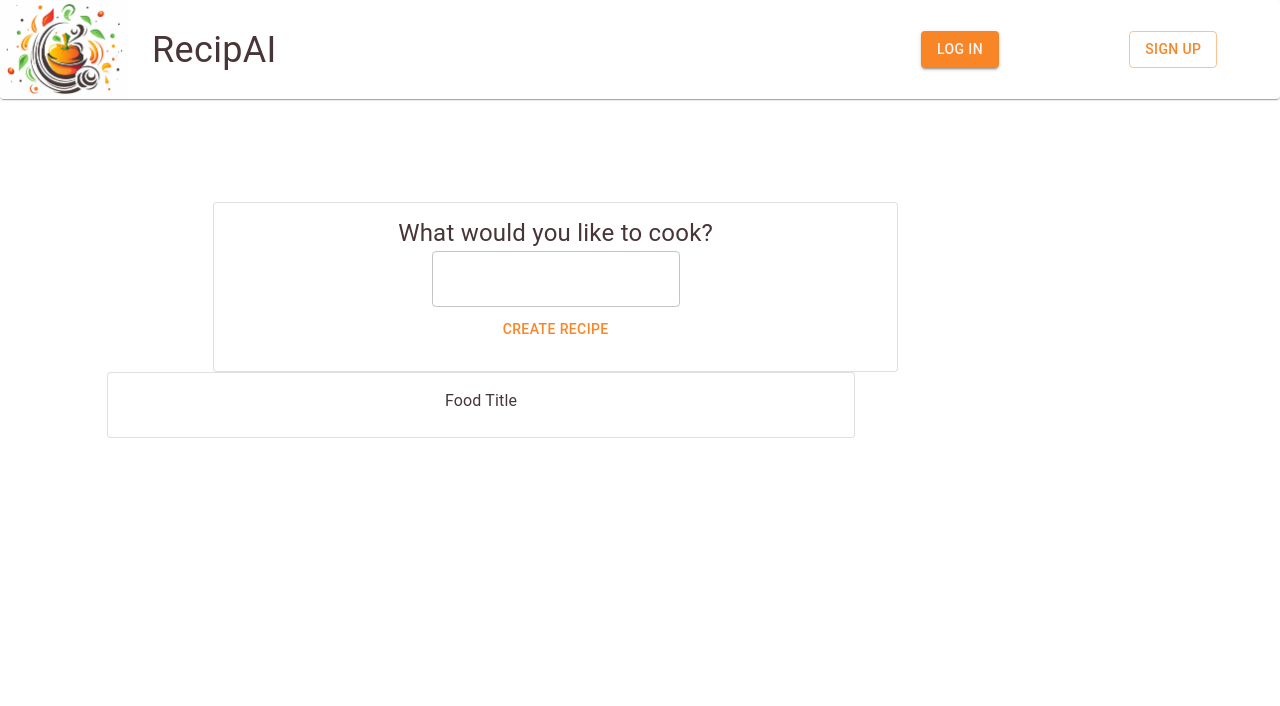
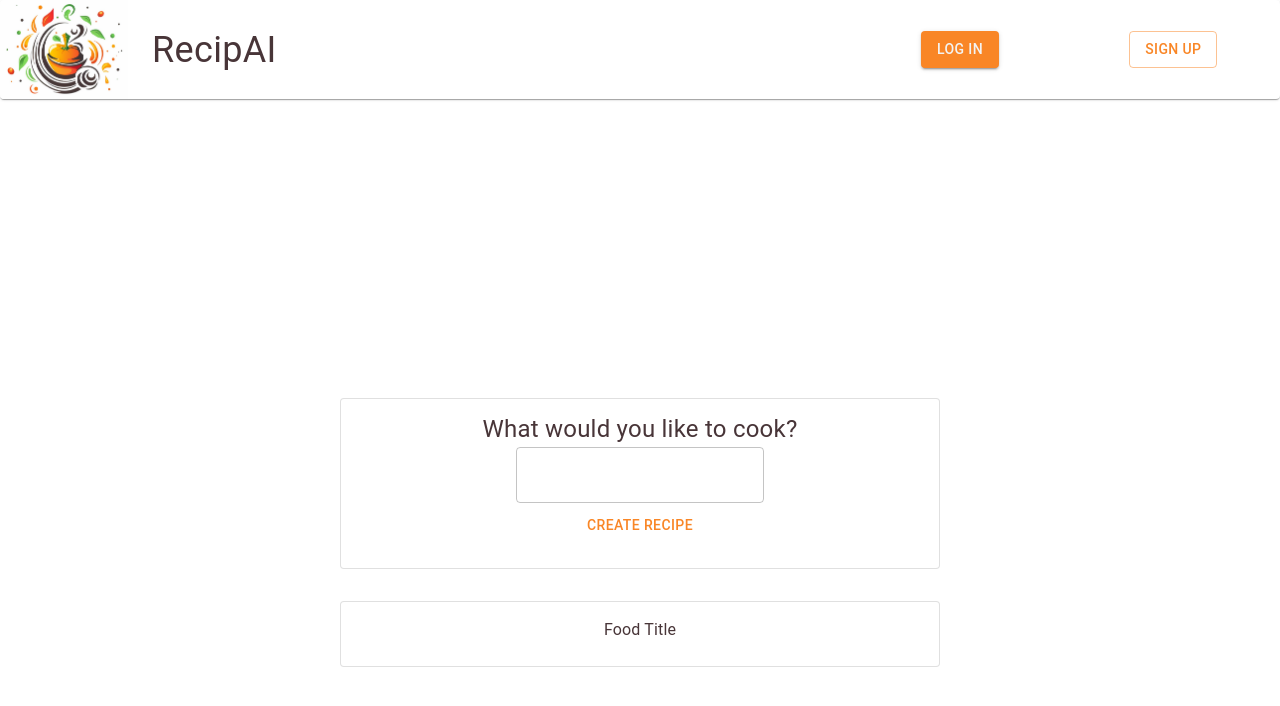
Before and after one commit to Z1mm3r/RecipAI, a React (Vite) app in the folder recipai-frontend/: page / in a window 1280 px wide. Shown: the top 706 px of the page. Built offline with nearby package versions, Linux system fonts and the light colour scheme.

Commit message:
fixed up centering, using display:flex on grid items

```diff
--- a/recipai-frontend/src/screens/PromptScreen/InitialScreenSection/index.tsx
+++ b/recipai-frontend/src/screens/PromptScreen/InitialScreenSection/index.tsx
@@ -11,11 +11,12 @@ const InitialScreenSection = (props: { text: string, updateTextCallback: (string
 
     const { sendPromptCallback, updateTextCallback, text } = { ...props }
 
-    const initialPadding = 12;
+    const initialPadding = 35;
 
     const [classes, setClasses] = useState({
         container: {
             marginTop: pct(initialPadding),
+            minWidth: pct(70),
             maxWidth: pct(80),
         },
         innerContent: {
@@ -89,7 +90,7 @@ const InitialScreenSection = (props: { text: string, updateTextCallback: (string
     return (
         <Card sx={classes.container} variant={"outlined"} id={"call-to-action-card"}>
             <CardContent>
-                <Grid2 alignItems="center" textAlign="center" container direction="column" spacing={1}>
+                <Grid2 justifyContent="center" textAlign="center" container direction="column" spacing={1}>
                     <Grid2 xs={12} sx={classes.innerContent}>
                         <Typography fontSize={24} sx={classes.innerContent}>
                             What would you like to cook?
--- a/recipai-frontend/src/screens/PromptScreen/index.tsx
+++ b/recipai-frontend/src/screens/PromptScreen/index.tsx
@@ -8,6 +8,7 @@ import mockRequest from '../../mock/mockServer'
 
 import { DEV_SERVER_ADDRESS, DEV_SERVER_PORT, PROD_SERVER_ADDRESS, PROD_SERVER_PORT } from '../../constants'
 import { getURL } from '../../util/utils'
+import { Divider } from '@mui/material'
 
 const PromptScreen = () => {
 
@@ -81,20 +82,15 @@ const PromptScreen = () => {
     }, [text])
 
     return (
-        <>
-            <Grid2 container alignItems="center" direction="column" id={"PromptScreen"}>
-                <Grid2 xs={8} alignItems="center" justifyContent="center" id={"smallerGrid1"}>
-                    <InitialScreenSection text={text} updateTextCallback={handleTextUpdate} sendPromptCallback={sendPromptCallback} />
-                </Grid2>
-                <Grid2 xs={10}>
-                    <PromptTextBox text={responseText} />
-                </Grid2>
-            </Grid2 >
-
-
-            <div />
-
-        </>
+        <Grid2 container alignItems="center" justifyContent="center" direction="column">
+            <Grid2 xs={8} display="flex" alignItems="center" justifyContent="center">
+                <InitialScreenSection text={text} updateTextCallback={handleTextUpdate} sendPromptCallback={sendPromptCallback} />
+            </Grid2>
+            <Grid2 xs={8} padding={2}></Grid2>
+            <Grid2 display="flex" alignItems={"center"} justifyContent={"center"} xs={8}>
+                <PromptTextBox text={responseText} />
+            </Grid2>
+        </Grid2 >
     )
 }
 
```
